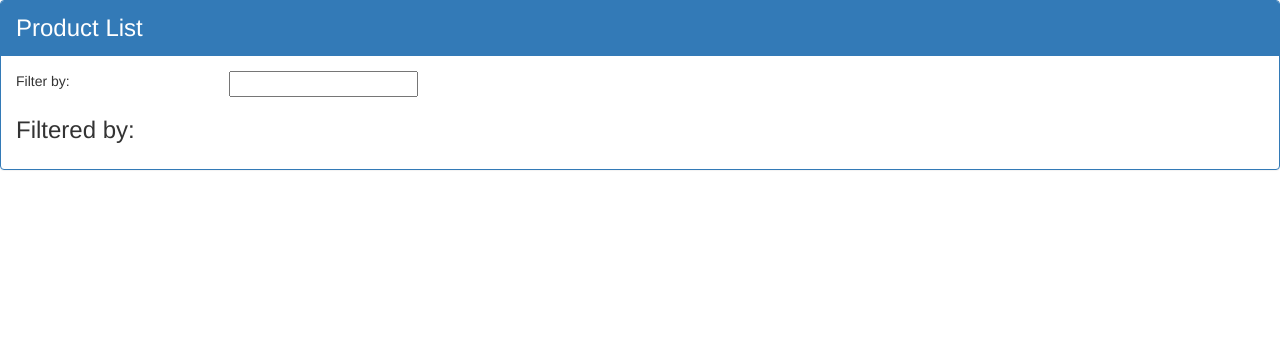
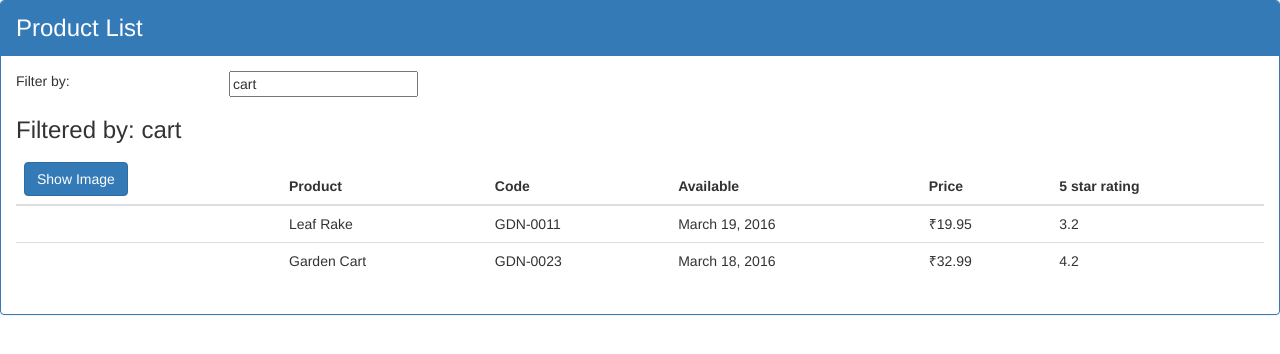
Before and after one commit to ayushagarwal95/GettingStarted-Angular, an Angular app: page / in a window 1280 px wide. Shown: the top 354 px of the page. Built offline with nearby package versions, Linux system fonts and the light colour scheme.

Commit message:
Module 6 completed

```diff
--- a/src/app/app.module.ts
+++ b/src/app/app.module.ts
@@ -1,5 +1,6 @@
 import { BrowserModule } from '@angular/platform-browser';
 import { NgModule } from '@angular/core';
+import { FormsModule } from '@angular/forms';
 
 import { AppComponent } from './app.component';
 import { ProductListComponent } from './products/product-list.component';
@@ -10,7 +11,8 @@ import { ProductListComponent } from './products/product-list.component';
     ProductListComponent
   ],
   imports: [
-    BrowserModule
+    BrowserModule,
+    FormsModule
   ],
   providers: [],
   bootstrap: [AppComponent]
--- a/src/app/products/product-list.component.html
+++ b/src/app/products/product-list.component.html
@@ -6,21 +6,21 @@
         <div class="row">
             <div class="col-md-2">Filter by:</div>
             <div class="col-md-4">
-                <input type="text" />
+                <input type="text" [(ngModel)]='listFilter'/>
             </div>
         </div>
         <div class="row">
             <div class="col-md-6">
-                <h3>Filtered by: </h3>
+                <h3>Filtered by: {{listFilter}}</h3>
             </div>
         </div>
         <div class="table-responsive">
-            <table class="table" *ngIf = 'products && products.length'>
+            <table class="table" *ngIf='products && products.length != 0'>
                 <thead>
                     <tr>
                         <th>
-                            <button class="btn btn-primary">
-                                Show Image
+                            <button class="btn btn-primary" (click)='toggleImage()'>
+                                {{showImage ? 'Hide ' : 'Show '}}Image
                             </button>
                         </th>
                         <th>Product</th>
@@ -31,13 +31,18 @@
                     </tr>
                 </thead>
                 <tbody>
-                    <tr *ngFor='let product of products'></tr>
-                    <td></td>
-                    <td>{{product.productName}}</td>
-                    <td>{{product.productCode}}</td>
-                    <td>{{product.releaseDate}}</td>
-                    <td>{{product.price}}</td>
-                    <td>{{product.starRating}}</td>
+                    <tr *ngFor='let product of products'>
+                        <script>console.log(products); console.log(product);</script>
+                        <td>
+                            <img [src]='product.imageUrl' [title]='product.productName | uppercase'
+                        [style.width.px]=imageWidth [style.margin.px]=imageMargin *ngIf='showImage'/>
+                        </td>
+                        <td>{{ product.productName }}</td>
+                        <td>{{product.productCode}}</td>
+                        <td>{{product.releaseDate}}</td>
+                        <td>{{product.price | currency:'INR':true:'1.2-2'}}</td>
+                        <td>{{product.starRating}}</td>
+                    </tr>
                 </tbody>
             </table>
         </div>
--- a/src/app/products/product-list.component.ts
+++ b/src/app/products/product-list.component.ts
@@ -7,5 +7,33 @@ import { Component } from "@angular/core";
 
 export class ProductListComponent {
     pageTitle: string = "Product List";
-    products: any[];
+    imageWidth: number = 50;
+    imageMargin: number = 2;
+    showImage: boolean = false;
+    listFilter: string = 'cart';
+    products: any[] = [
+        {
+            "productId": 1,
+            "productName": "Leaf Rake",
+            "productCode": "GDN-0011",
+            "releaseDate": "March 19, 2016",
+            "description": "Leaf rake with 48-inch wooden handle.",
+            "price": 19.95,
+            "starRating": 3.2,
+            "imageUrl": "http://openclipart.org/image/300px/svg_to_png/26215/Anonymous_Leaf_Rake.png"
+        },
+        {
+            "productId": 2,
+            "productName": "Garden Cart",
+            "productCode": "GDN-0023",
+            "releaseDate": "March 18, 2016",
+            "description": "15 gallon capacity rolling garden cart",
+            "price": 32.99,
+            "starRating": 4.2,
+            "imageUrl": "http://openclipart.org/image/300px/svg_to_png/58471/garden_cart.png"
+        },
+    ];
+    toggleImage(): void {
+        this.showImage = !this.showImage;
+    }
 }
```
